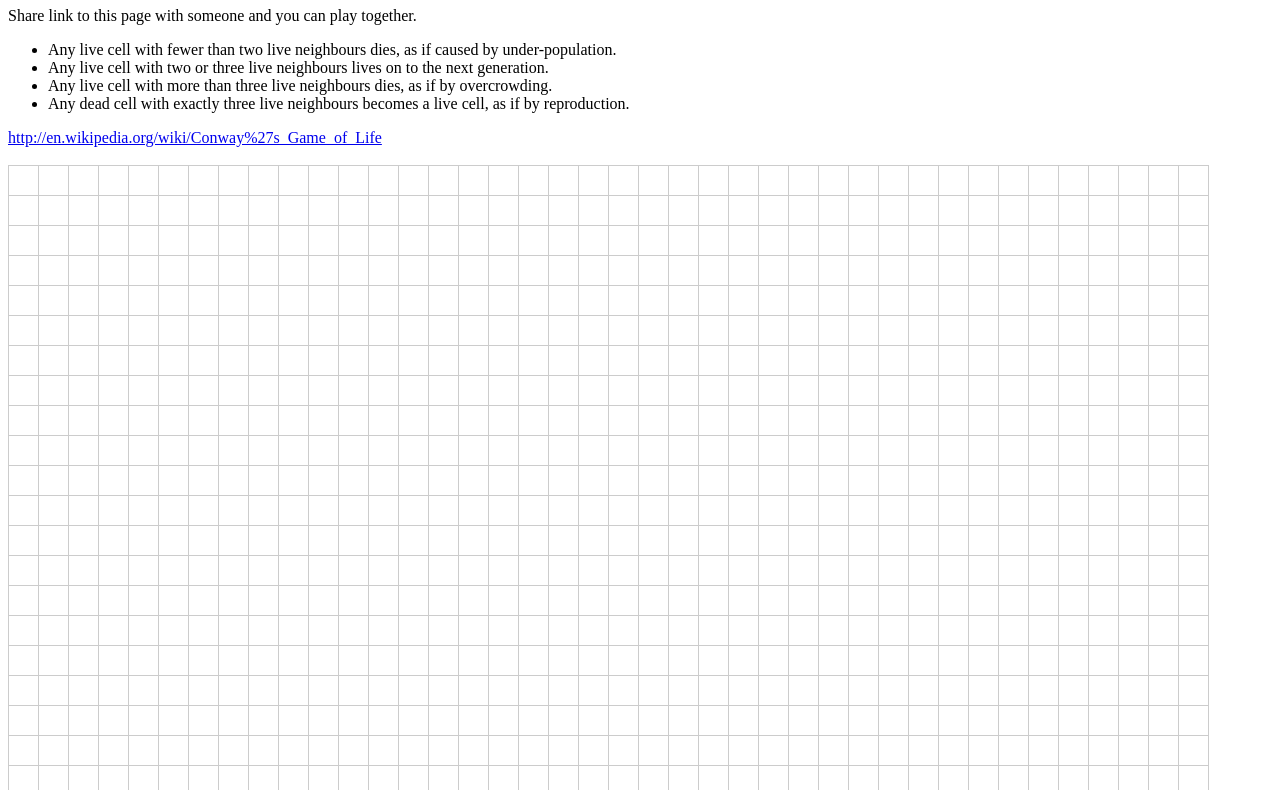
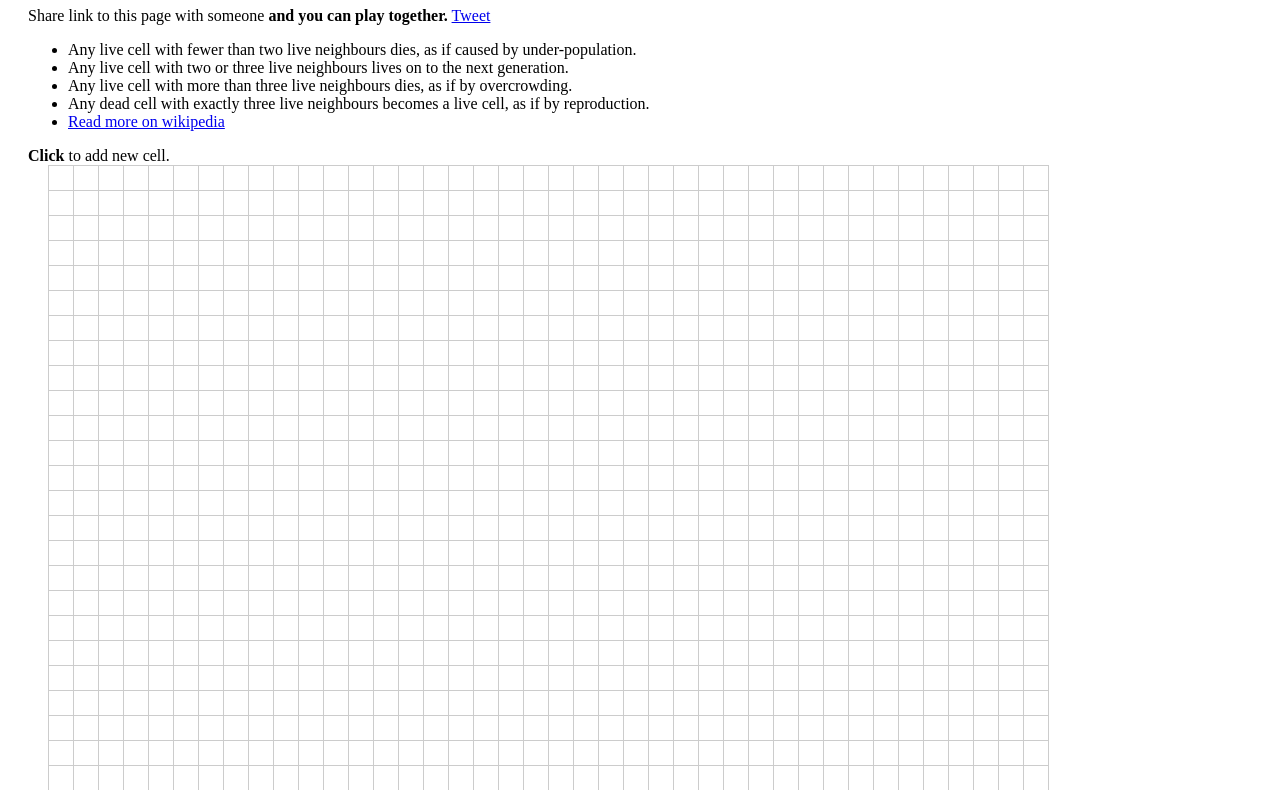
Before and after one commit to dziemid/gol_with_websockets, a website: page index.html in a window 1280 px wide. Shown: the part 73-863 px from the top of the page. Drawn offline with nearby package versions, Linux system fonts and the light colour scheme; no server answers; files whose address does not match are found by name.

Commit message:
Twitter and some styling

```diff
--- a/index.html
+++ b/index.html
@@ -2,7 +2,12 @@
 <html ng-app>
 <head>
     <style>
-
+        #page {
+            margin-left: 20px;
+        }
+        #myCanvas {
+            margin-left: 20px;
+        }
     </style>
 
 
@@ -12,26 +17,31 @@
 
 
 
-<div>
+<div id="page">
     <div id="peekaboo" ng-controller="PeekabooCtrl">
-        <h1>Hello to multiplayer game of life!
+        <h1>Hello to <b>multiplayer game of life!</b>
         <br/>
         <div class="fb-like" data-href="http://damp-refuge-4230.herokuapp.com/" data-send="true" data-width="450" data-show-faces="true"></div>
         </h1>
 
-        Share link to this page with someone and you can play together.
+        Share link to this page with someone <b>and you can play together.</b>
+        <a href="https://twitter.com/share" class="twitter-share-button" data-text="Multiplayer game of life!" data-via="dziemid">Tweet</a>
+        <script>!function(d,s,id){var js,fjs=d.getElementsByTagName(s)[0],p=/^http:/.test(d.location)?'http':'https';if(!d.getElementById(id)){js=d.createElement(s);js.id=id;js.src=p+'://platform.twitter.com/widgets.js';fjs.parentNode.insertBefore(js,fjs);}}(document, 'script', 'twitter-wjs');</script>
 
         <ul>
             <li>Any live cell with fewer than two live neighbours dies, as if caused by under-population.</li>
             <li>Any live cell with two or three live neighbours lives on to the next generation.</li>
             <li>Any live cell with more than three live neighbours dies, as if by overcrowding.</li>
             <li>Any dead cell with exactly three live neighbours becomes a live cell, as if by reproduction.</li>
+            <li><a href="http://en.wikipedia.org/wiki/Conway%27s_Game_of_Life" target="_blank">Read more on wikipedia</a></li>
         </ul>
+        <b>Click</b> to add new cell.
     </div>
+
+    <canvas id="myCanvas"></canvas>
 
 </div>
 
-<a href="http://en.wikipedia.org/wiki/Conway%27s_Game_of_Life">http://en.wikipedia.org/wiki/Conway%27s_Game_of_Life</a>
 <br/></br>
 
 <script src="/socket.io/socket.io.js"></script>
--- a/public/gol.js
+++ b/public/gol.js
@@ -16,8 +16,8 @@ function PeekabooCtrl($scope) {
 
 var kBoardWidth = 40;
 var kBoardHeight= 40;
-var kPieceWidth = 30;
-var kPieceHeight= 30;
+var kPieceWidth = 25;
+var kPieceHeight= 25;
 var kPixelWidth = 1 + (kBoardWidth * kPieceWidth);
 var kPixelHeight= 1 + (kBoardHeight * kPieceHeight);
 
@@ -127,4 +127,4 @@ function initGame(canvasElement) {
     drawBoard();
 }
 
-initGame();
+initGame(document.getElementById("myCanvas"));
```
Also changed, not shown: web.js (+5 -3 lines).
